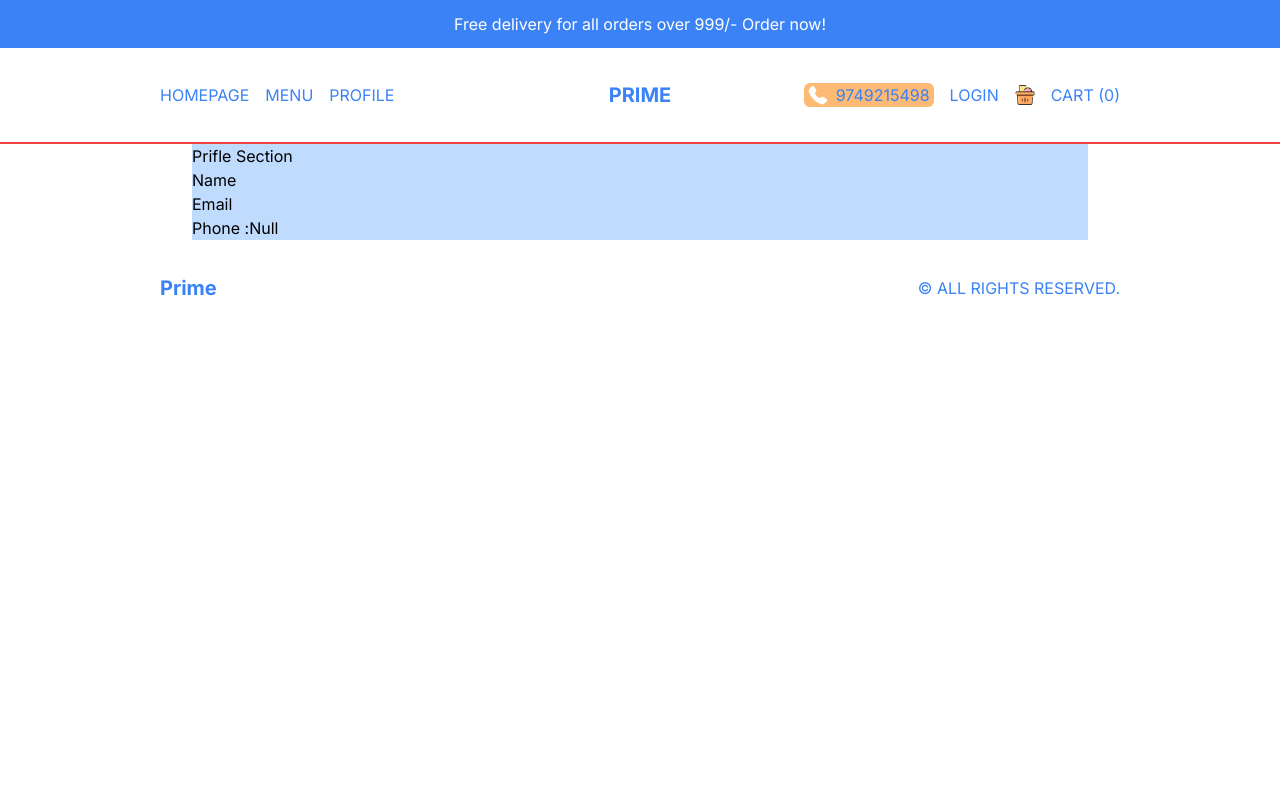
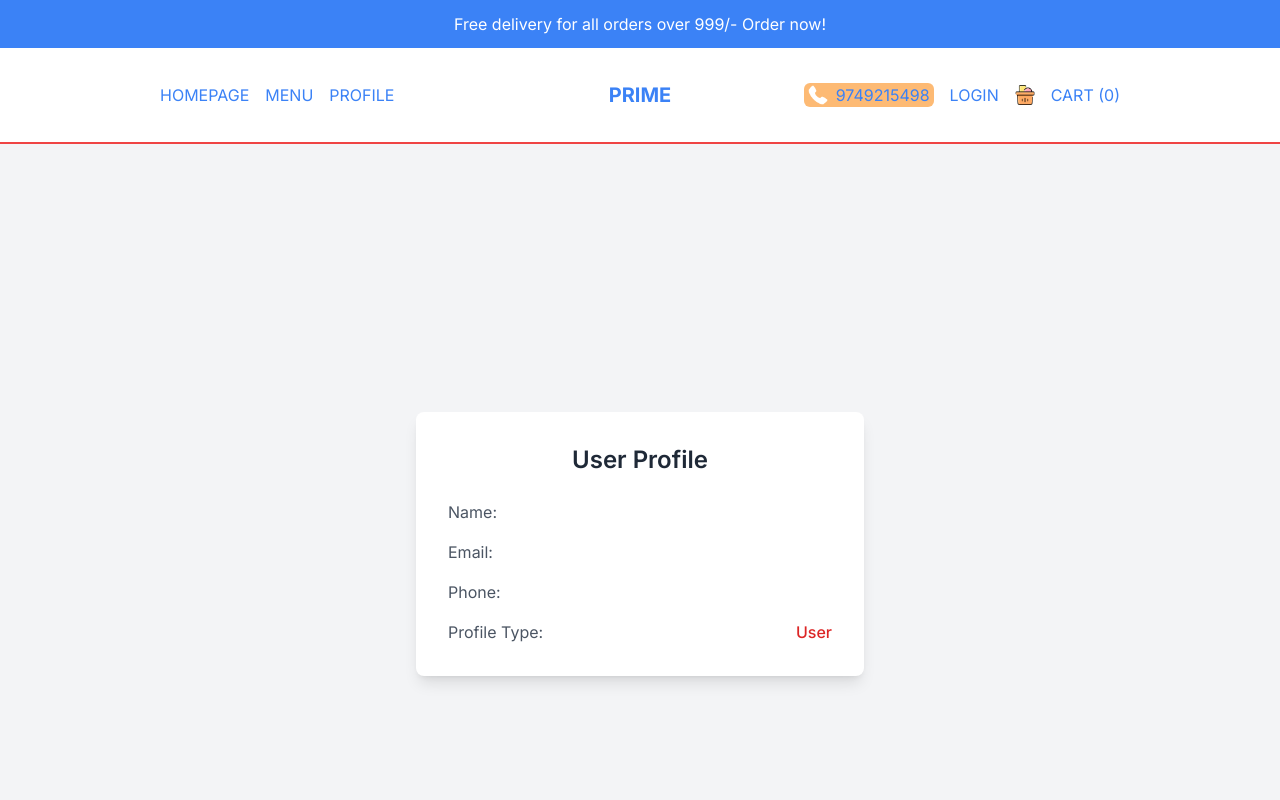
Before and after one commit to pritam16raha/PrimeOnNext-PostgreSQL, a Next.js app: page /profile in a window 1280 px wide. Shown: the top 800 px of the page. Built offline with nearby package versions, Linux system fonts and the light colour scheme; no server answers.

Commit message:
profile added

```diff
--- a/src/app/profile/page.tsx
+++ b/src/app/profile/page.tsx
@@ -9,17 +9,34 @@ const ProfilePage = () => {
     console.log("user is", user)
 
   return (
-    <div className='m-auto max-w-4xl bg-blue-200'>
-      <h1>Prifle Section</h1>
-      <div className="grid">
-        <div className="flex">
-          <p>Name</p> <span>{user?.user.name}</span>
-        </div>
-        <div className='flex'>
-          <p>Email</p> <span>{user?.user.email}</span>
-        </div>
-        <div className='flex'>
-          <p>Phone :</p> <span>Null</span>
+    <div className="min-h-screen bg-gray-100 flex justify-center items-center">
+      <div className="bg-white shadow-lg rounded-lg p-8 w-full max-w-md">
+        <h2 className="text-2xl font-semibold mb-6 text-center text-gray-800">
+          User Profile
+        </h2>
+        <div className="space-y-4">
+          <div className="flex items-center justify-between">
+            <span className="text-gray-600">Name:</span>
+            <span className="font-medium text-gray-900">{user?.user.name}</span>
+          </div>
+          <div className="flex items-center justify-between">
+            <span className="text-gray-600">Email:</span>
+            <span className="font-medium text-gray-900">{user?.user.email}</span>
+          </div>
+          <div className="flex items-center justify-between">
+            <span className="text-gray-600">Phone:</span>
+            <span className="font-medium text-gray-900">{user?.user.phone}</span>
+          </div>
+          <div className="flex items-center justify-between">
+            <span className="text-gray-600">Profile Type:</span>
+            <span
+              className={`font-medium ${
+                user?.user.isAdmin ? "text-green-600" : "text-red-600"
+              }`}
+            >
+              {user?.user.isAdmin ? "Admin" : "User"}
+            </span>
+          </div>
         </div>
       </div>
     </div>
```
